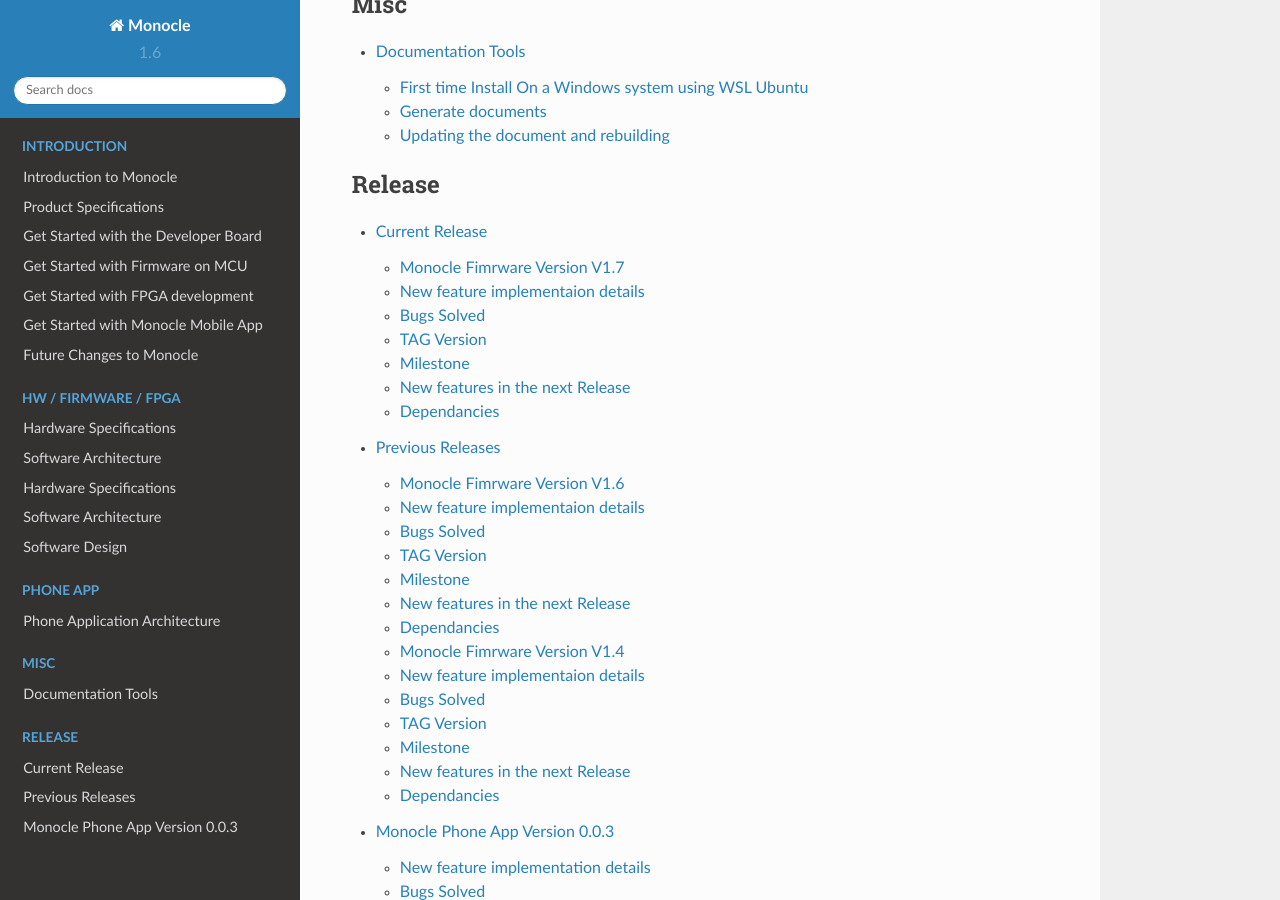
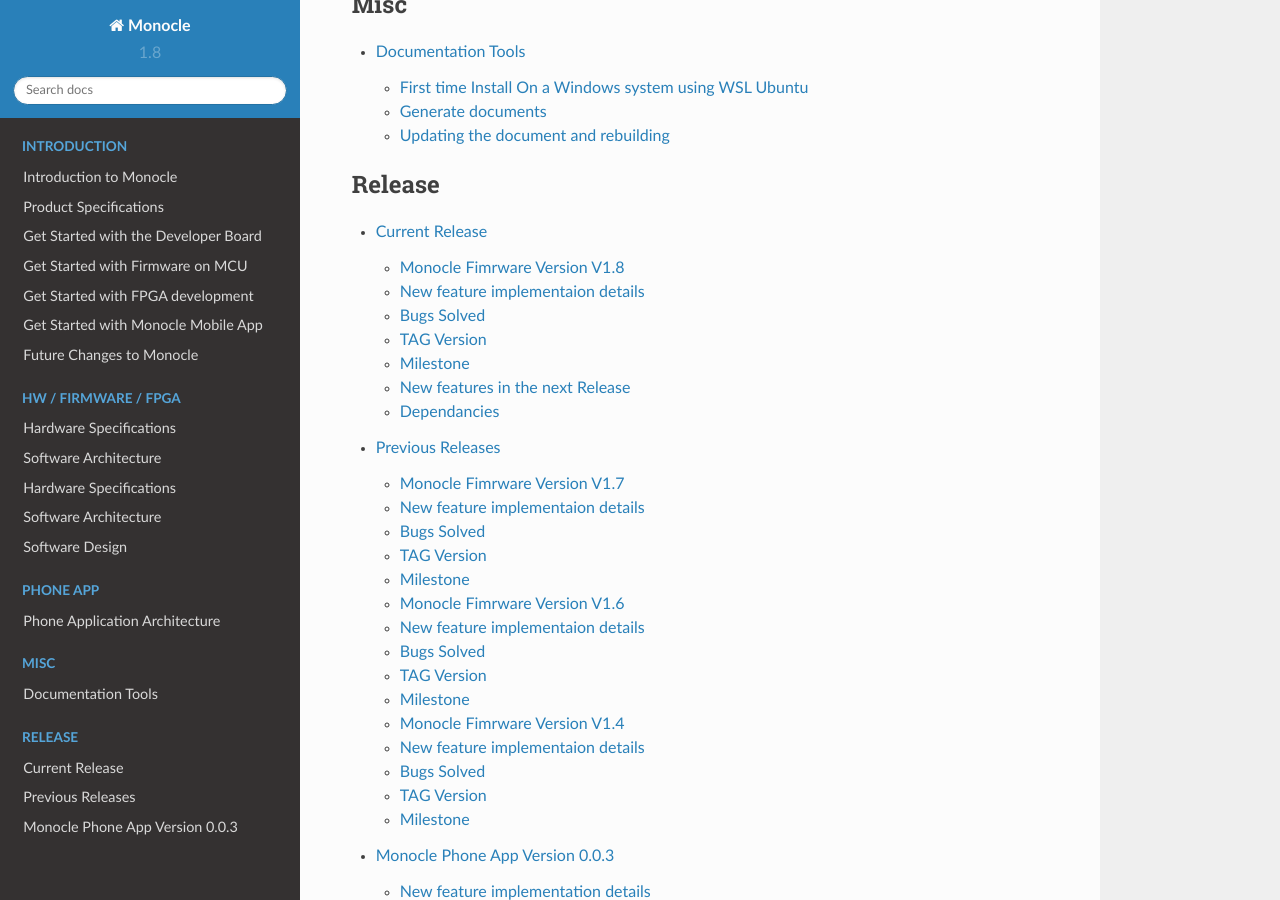
Before and after one commit to josuah/monocle-micropython-docs, a Sphinx documentation site: the page built from source/index.rst, in a window 1280 px wide and 900 px high, scrolled down 1644 px. Built offline with Sphinx 7.4.7 and the Read the Docs theme 2.0.0, drawn with Linux system fonts in a browser that asks for light colours.

Commit message:
Docs Revision for Firmware Version v1.8

```diff
--- a/source/conf.py
+++ b/source/conf.py
@@ -24,9 +24,9 @@
 author = u'Brilliant Labs'
 
 # The short X.Y version
-version = u'1.6'
+version = u'1.8'
 # The full version, including alpha/beta/rc tags
-release = u'v1.6'
+release = u'v1.8'
 
 
 # -- General configuration ---------------------------------------------------
--- a/source/release_notes_firmware.rst
+++ b/source/release_notes_firmware.rst
@@ -2,6 +2,47 @@
 
 Current Release
 ===============
+
+Monocle Fimrware Version V1.8
+-----------------------------
+
++----------+--------------------+
+| Hardware | MK11 V1.0          |
++==========+====================+
+| MCU      | MK11_MCU_V1.8.hex  |
++----------+--------------------+
+| FPGA     | MK11_FPGA_V0.12.fs |
++----------+--------------------+
+
+New feature implementaion details
+---------------------------------
+- Live Video time increased to 12 Seconds
+- LED UI Enabled
+
+Bugs Solved
+-----------
+- BLE Media transfers for Video disabled
+
+TAG Version
+-----------
+*v1.8*
+
+Milestone
+---------
+*Release v1.8*
+
+New features in the next Release
+--------------------------------
+* Code Structuring
+* Update FPGA Support
+
+Dependancies
+------------
+* BLE Stack update to SWL BLE Release 2022-05-09
+* nRF SDK 17.0.2
+
+Previous Releases
+=================
 
 Monocle Fimrware Version V1.7
 -----------------------------
@@ -32,19 +73,6 @@
 ---------
 *Release v1.7*
 
-New features in the next Release
---------------------------------
-* Code Structuring
-* Update FPGA Support
-
-Dependancies
-------------
-* BLE Stack update to SWL BLE Release 2022-05-09
-* nRF SDK 17.0.2
-
-Previous Releases
-=================
-
 Monocle Fimrware Version V1.6
 -----------------------------
 
@@ -74,17 +102,6 @@
 Milestone
 ---------
 *Release v1.6*
-
-New features in the next Release
---------------------------------
-* Code Structuring
-* Implement Scheduler
-* Update FPGA Support
-
-Dependancies
-------------
-* Swaralink BLE Library Release 2022-03-16-A
-* nRF SDK 17.0.2
 
 Monocle Fimrware Version V1.4
 -----------------------------
@@ -118,14 +135,3 @@
 Milestone
 ---------
 *Release v1.4*
-
-New features in the next Release
---------------------------------
-* Code Structuring
-* Modularize
-* Implement Scheduler
-
-Dependancies
-------------
-* Swaralink BLE Library Release 2022-03-16-A
-* nRF SDK 17.0.2
```
